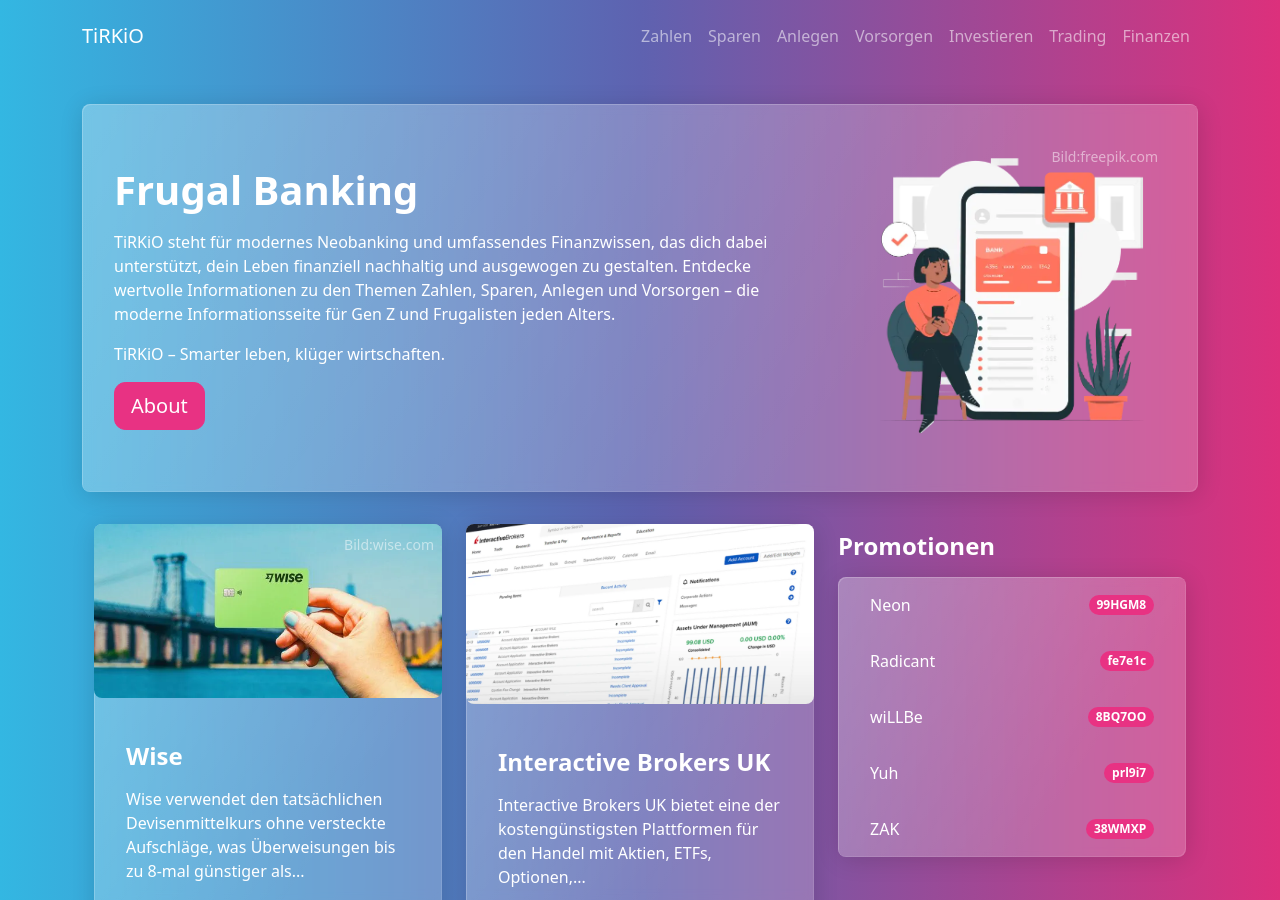
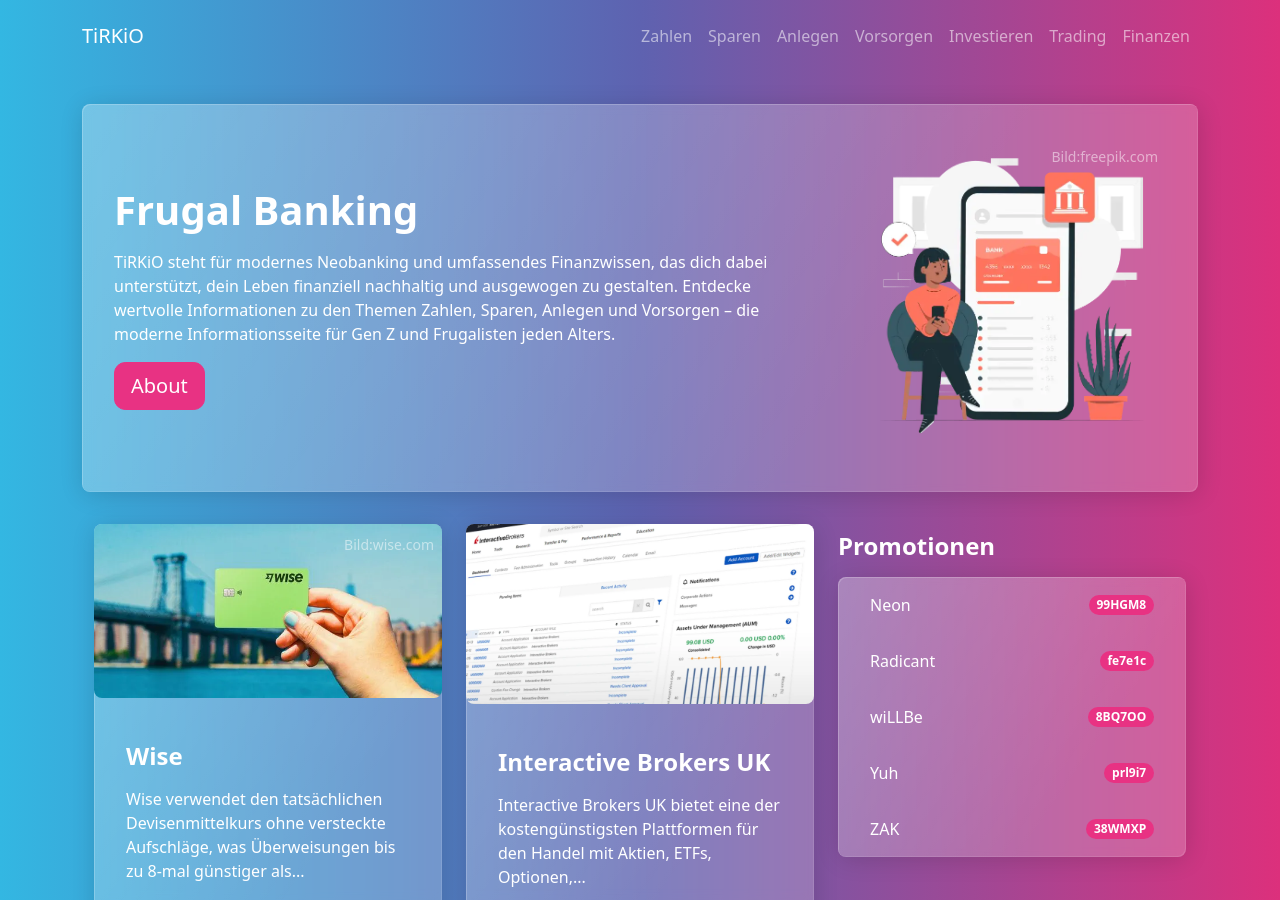
Before and after one commit to tirkio/tirkio.com, a Jekyll site: the page built from index.html, in a window 1280 px wide and 900 px high. Built offline with Jekyll 4.4.1, drawn with Linux system fonts in a browser that asks for light colours; the list of posts is cut into pages by our own code.

Commit message:
Update index.html

```diff
--- a/index.html
+++ b/index.html
@@ -20,7 +20,6 @@
         Sparen, Anlegen und Vorsorgen – die moderne Informationsseite für Gen Z und
         Frugalisten jeden Alters.
       </p>
-      <p>TiRKiO – Smarter leben, klüger wirtschaften.</p>
       <a href="{{site.baseurl}}/about" class="btn btn-primary btn-lg">About</a>
     </div>
     <div class="col-md-4 p-3">
```
